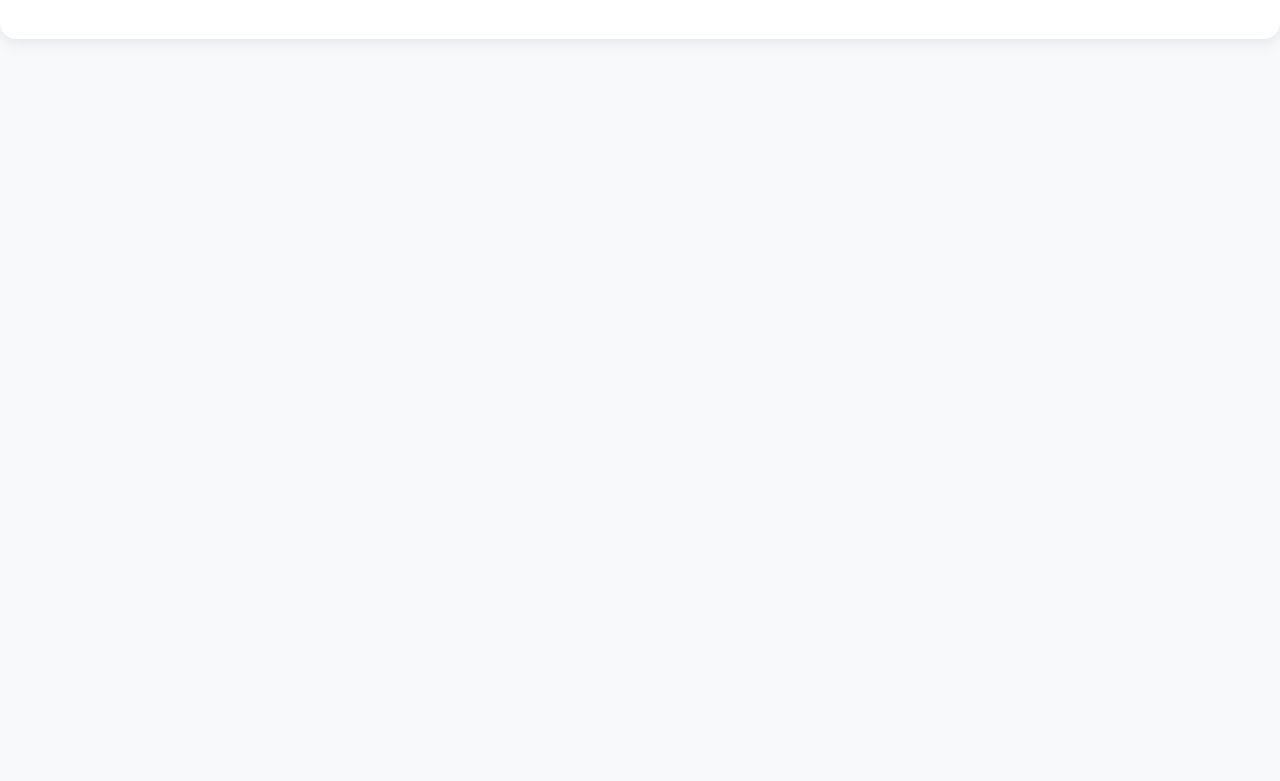
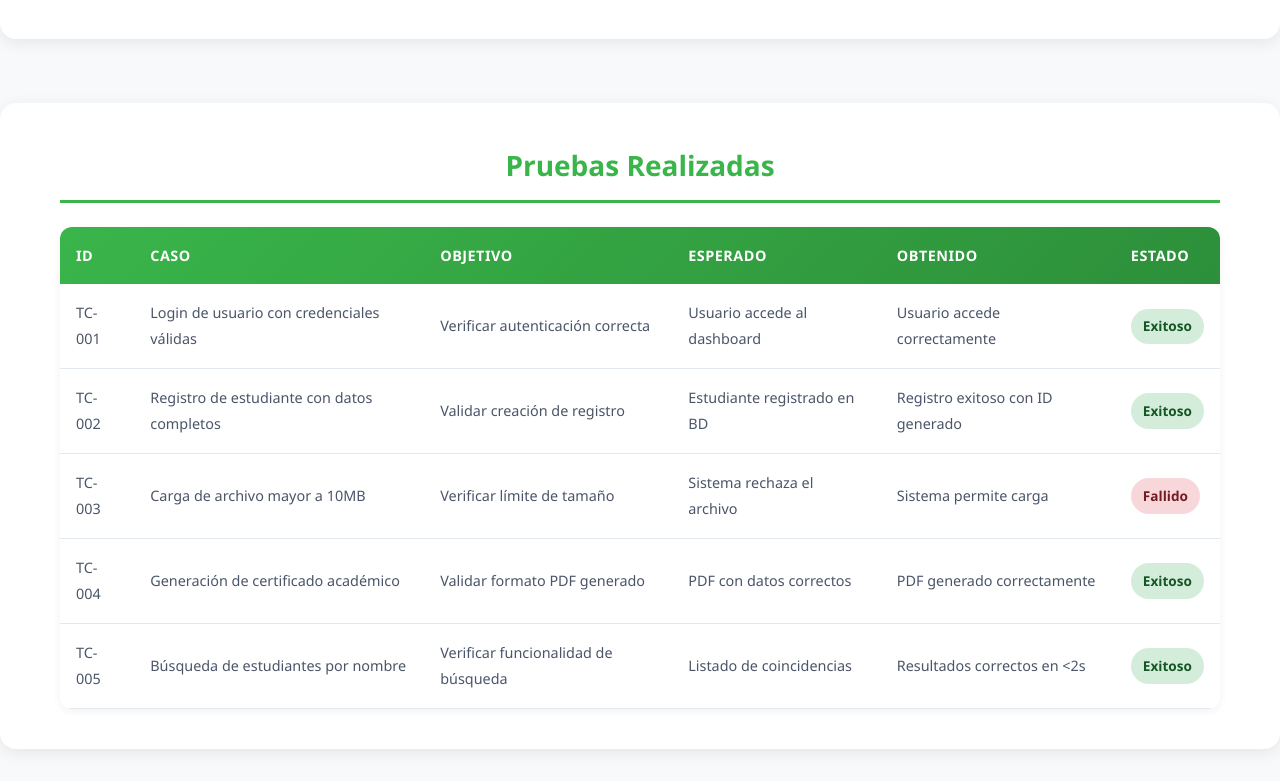
Before and after one commit to Rafael0896/InformeCalidadSoftware, a React (Vite) app: page / in a window 1280 px wide. Shown: the part 2389-3170 px from the top of the page. Before the commit the page ends 2460 px from the top, so only its background shows below. Built offline with nearby package versions, Linux system fonts and the light colour scheme.

Commit message:
Add TestsSection component and update App.jsx

```diff
--- a/src/App.jsx
+++ b/src/App.jsx
@@ -5,7 +5,7 @@ import Introduction from "./components/Introduction";
 import SoftwareDescription from "./components/SoftwareDescription";
 import GoodPractices from "./components/GoodPractices";
 import ResourcesSummary from "./components/ResourcesSummary";
-
+import TestsSection from "./components/TestsSection";
 
 // Componente principal de la aplicación
 export default function App (){
@@ -16,6 +16,7 @@ export default function App (){
             <SoftwareDescription />
             <GoodPractices />
             <ResourcesSummary />
+            <TestsSection />
         </div>
     )
 }
--- /dev/null
+++ b/src/components/TestsSection.jsx
@@ -0,0 +1,86 @@
+import React from "react";
+import Section from "./Section";
+
+const TestsSection = () => {
+    const tests = [
+        {
+            id: 'TC-001',
+            caso: 'Login de usuario con credenciales válidas',
+            objetivo: 'Verificar autenticación correcta',
+            esperado: 'Usuario accede al dashboard',
+            obtenido: 'Usuario accede correctamente',
+            estado: 'Exitoso'
+        },
+        {
+            id: 'TC-002',
+            caso: 'Registro de estudiante con datos completos',
+            objetivo: 'Validar creación de registro',
+            esperado: 'Estudiante registrado en BD',
+            obtenido: 'Registro exitoso con ID generado',
+            estado: 'Exitoso'
+        },
+        {
+            id: 'TC-003',
+            caso: 'Carga de archivo mayor a 10MB',
+            objetivo: 'Verificar límite de tamaño',
+            esperado: 'Sistema rechaza el archivo',
+            obtenido: 'Sistema permite carga',
+            estado: 'Fallido'
+        },
+        {
+            id: 'TC-004',
+            caso: 'Generación de certificado académico',
+            objetivo: 'Validar formato PDF generado',
+            esperado: 'PDF con datos correctos',
+            obtenido: 'PDF generado correctamente',
+            estado: 'Exitoso'
+        },
+        {
+            id: 'TC-005',
+            caso: 'Búsqueda de estudiantes por nombre',
+            objetivo: 'Verificar funcionalidad de búsqueda',
+            esperado: 'Listado de coincidencias',
+            obtenido: 'Resultados correctos en <2s',
+            estado: 'Exitoso'
+        }
+    ];
+
+    return (
+        <Section title="Pruebas Realizadas">
+            <div className="table-container">
+                <table className="table">
+                    <thead>
+                    <tr>
+                        <th>ID</th>
+                        <th>Caso</th>
+                        <th>Objetivo</th>
+                        <th>Esperado</th>
+                        <th>Obtenido</th>
+                        <th>Estado</th>
+                    </tr>
+                    </thead>
+
+                    <tbody>
+                    {tests.map((t) => (
+                        <tr key={t.id}>
+                            <td>{t.id}</td>
+                            <td>{t.caso}</td>
+                            <td>{t.objetivo}</td>
+                            <td>{t.esperado}</td>
+                            <td>{t.obtenido}</td>
+                            <td>
+                  <span className={`status-badge status-${t.estado.toLowerCase()}`}>
+                    {t.estado}
+                  </span>
+                            </td>
+                        </tr>
+                    ))}
+                    </tbody>
+
+                </table>
+            </div>
+        </Section>
+    );
+};
+
+export default TestsSection;
```
